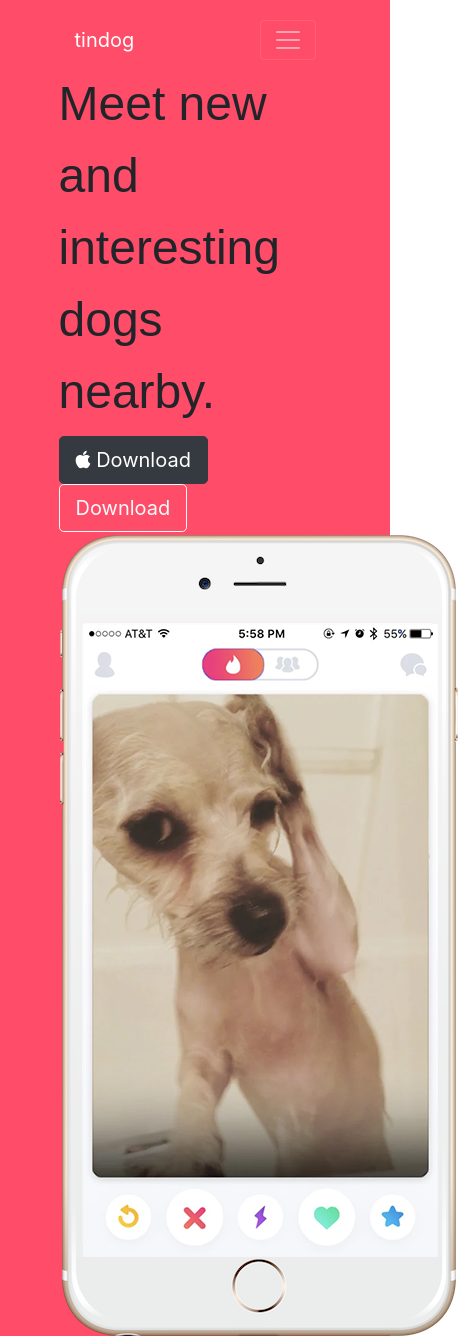
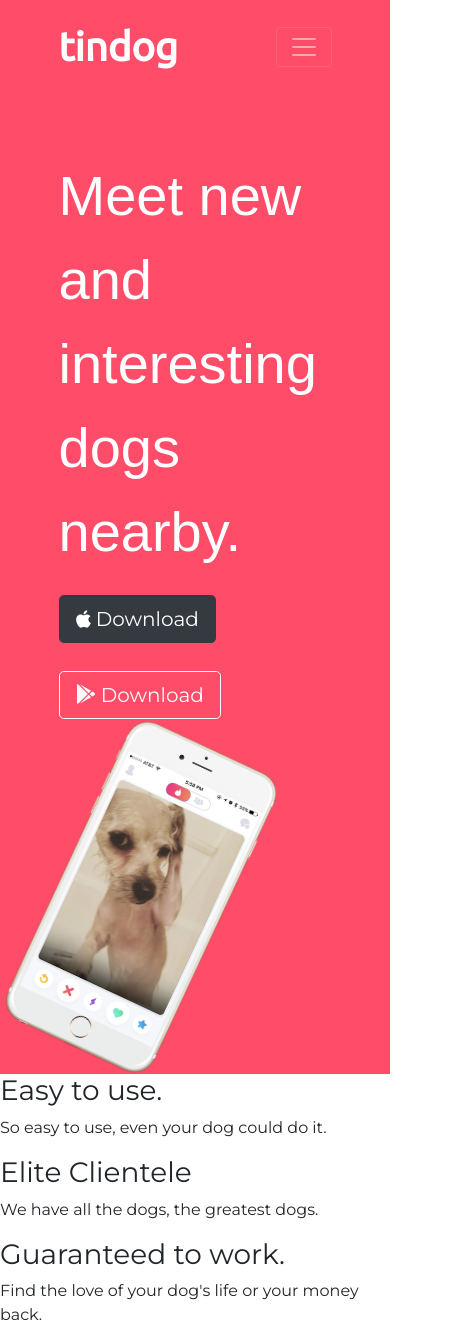
Before and after one commit to Shree-hari/app-page-for-tindog, a plain HTML site: page index.html in a window 390 px wide. Shown: the top 1336 px of the page, 459 px wide, since content can reach past the window. Drawn offline with nearby package versions, Linux system fonts and the light colour scheme.

Commit message:
basic layout tweaks
tilting the iphone image and making the heading look more prominent

```diff
--- a/css/styles.css
+++ b/css/styles.css
@@ -1,11 +1,43 @@
 #title{
-  background-color: #ff4c68
+  background-color: #ff4c68;
+  color: #fff;
 }
 h1{
-  font-family: 'Montserrat=Black', sans-serif;
-  font-size: 3rem;
+  font-family: 'Montserrat-Black', sans-serif;
+  font-size: 3.5rem;
   line-height: 1.5;
 }
 .container-fluid{
   padding: 3% 15%;
 }
+body{
+  font-family: 'Montserrat', sans-serif;
+}
+/* Navigation Bar */
+.navbar{
+  padding: 0 0 4.5rem;
+}
+.navbar-brand{
+  font-family: 'Ubuntu', sans-serif;
+  font-size: 2.5rem;
+  font-weight: bold;
+}
+.nav-item{
+  padding: 0 18px;
+}
+.nav-link{
+  font-family: 'Montserrat-light', sans-serif;
+  font-size: 1.2rem;
+
+}
+
+ /* Download button */
+.download-button{
+  margin: 5% 3% 5% 0;
+}
+/* Title image */
+
+.title-image{
+  width: 60%;
+  transform: rotate(25deg);
+}
--- a/index.html
+++ b/index.html
@@ -5,12 +5,12 @@
   <meta charset="utf-8">
   <title>TinDog</title>
   <!-- Google fonts -->
-  <link href="https://fonts.googleapis.com/css?family=Montserrat|Ubuntu&display=swap" rel="stylesheet">
+  <link href="https://fonts.googleapis.com/css?family=Montserrat:400,900|Ubuntu&display=swap" rel="stylesheet">
   <!-- CSS stylesheets -->
   <link rel="stylesheet" href="https://maxcdn.bootstrapcdn.com/bootstrap/4.0.0/css/bootstrap.min.css" integrity="sha384-Gn5384xqQ1aoWXA+058RXPxPg6fy4IWvTNh0E263XmFcJlSAwiGgFAW/dAiS6JXm" crossorigin="anonymous">
   <link rel="stylesheet" href="css/styles.css">
   <!-- Font Awesome -->
-  <script src="https://use.fontawesome.com/a223fcb07d.js"></script>
+  <script src="https://use.fontawesome.com/releases/v5.0.7/js/all.js"></script>
   <!-- Bootstrap scripts -->
   <script src="https://code.jquery.com/jquery-3.2.1.slim.min.js" integrity="sha384-KJ3o2DKtIkvYIK3UENzmM7KCkRr/rE9/Qpg6aAZGJwFDMVNA/GpGFF93hXpG5KkN" crossorigin="anonymous"></script>
 <script src="https://cdnjs.cloudflare.com/ajax/libs/popper.js/1.12.9/umd/popper.min.js" integrity="sha384-ApNbgh9B+Y1QKtv3Rn7W3mgPxhU9K/ScQsAP7hUibX39j7fakFPskvXusvfa0b4Q" crossorigin="anonymous"></script>
@@ -53,11 +53,11 @@
   <div class="row">
     <div class="col-lg-6">
       <h1>Meet new and interesting dogs nearby.</h1>
-      <button type="button" class="btn btn-dark btn-lg"><i class="fab fa-apple"></i> Download</button>
-      <button type="button" class="btn btn-outline-light btn-lg">Download</button>
+      <button type="button" class="btn btn-dark btn-lg download-button"><i class="fab fa-apple"></i> Download</button>
+      <button type="button" class="btn btn-outline-light btn-lg download-button"><i class="fab fa-google-play"></i> Download</button>
     </div>
     <div class="col-lg-6">
-      <img src="images/iphone6.png" alt="iphone-mockup">
+      <img class="title-image" src="images/iphone6.png" alt="iphone-mockup">
     </div>
   </div>
 </div>
```
